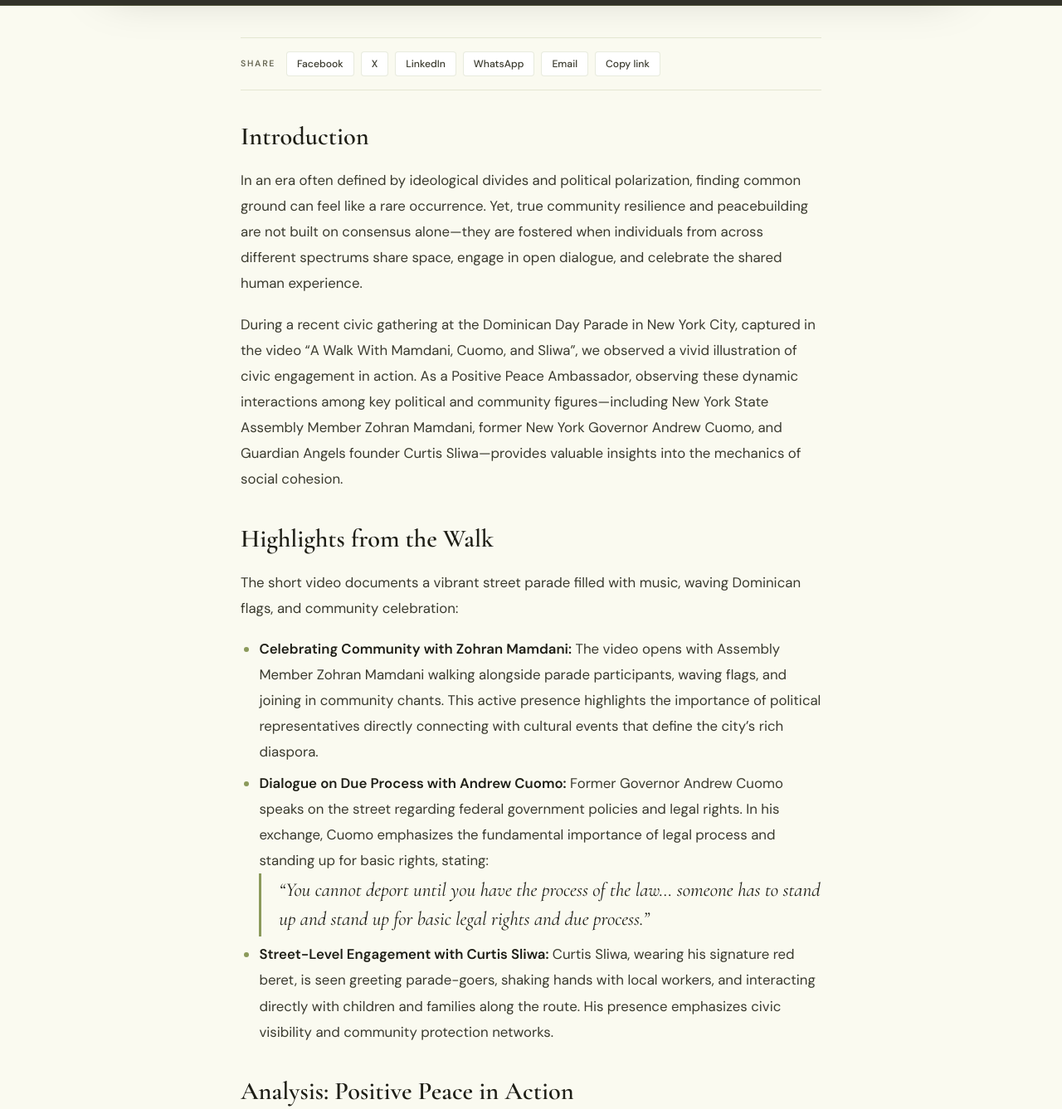
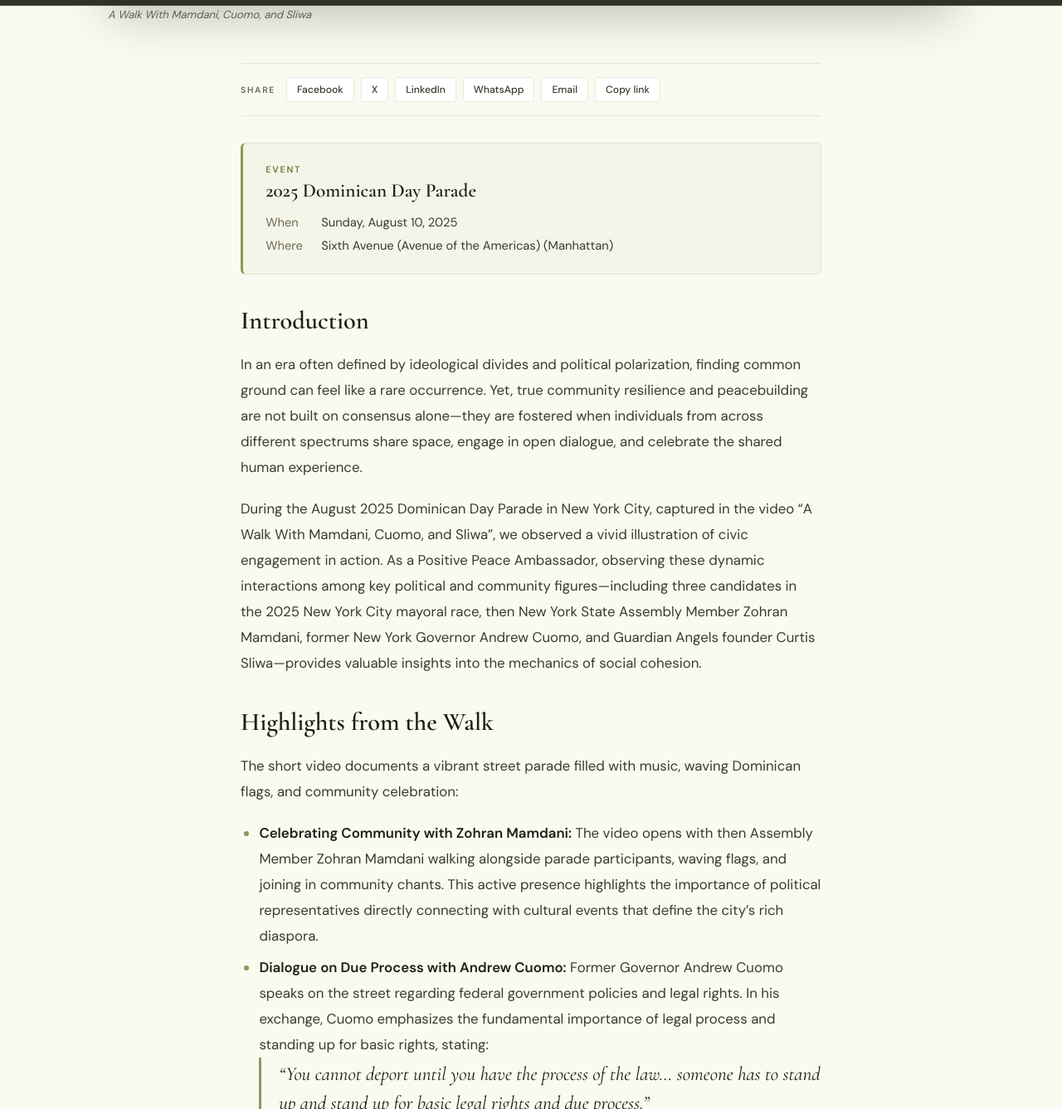
Before and after one commit to mnshakoor/arac-positive-peace-nyc, a Jekyll site: the page built from _nyc_events/a-walk-with-mamdani-cuomo-and-sliwa.md, in a window 1280 px wide and 1400 px high, scrolled down 1123 px, cut to the strip 63-1400 px from the top of the window. Shown: the whole strip at 83% size. Built offline with Jekyll 4.4.1, drawn with Linux system fonts in a browser that asks for light colours; some of the changed text lies outside the part shown.

Commit message:
Date the Mamdani, Cuomo and Sliwa story to the August 2025 parade
- Add event details: 2025 Dominican Day Parade, Sunday, August 10,
  2025, Sixth Avenue, Manhattan (schema.org Event data included)
- Replace "a recent civic gathering" with the parade's date, identify
  the three as 2025 mayoral candidates, and refer to Mamdani as "then"
  Assembly Member
- Add an editor's note that Mamdani won the November 2025 election and
  took office as Mayor in January 2026

Co-Authored-By: Claude Opus 5.5 <noreply@anthropic.com>
Claude-Session: https://claude.ai/code/session_01SoXdtZu3AusQdMZNLX1q7u

```diff
--- a/_nyc_events/a-walk-with-mamdani-cuomo-and-sliwa.md
+++ b/_nyc_events/a-walk-with-mamdani-cuomo-and-sliwa.md
@@ -1,13 +1,19 @@
 ---
 title: "A Walk With Mamdani, Cuomo, and Sliwa: Finding Positive Peace in Civic Celebration"
-description: "At New York City's Dominican Day Parade, Zohran Mamdani, Andrew Cuomo and Curtis Sliwa shared one civic space. What the walk shows about the mechanics of Positive Peace."
+description: "At the August 2025 Dominican Day Parade, mayoral candidates Zohran Mamdani, Andrew Cuomo and Curtis Sliwa shared one civic space. What the walk shows about the mechanics of Positive Peace."
 date: 2026-10-29
 category: Diaspora Communities
 author: m-nuri-shakoor
-tags: [dominican day parade, zohran mamdani, andrew cuomo, curtis sliwa, civic engagement, due process, diaspora, positive peace]
+tags: [dominican day parade, 2025 nyc mayoral race, zohran mamdani, andrew cuomo, curtis sliwa, civic engagement, due process, diaspora, positive peace]
 pillars: [well-functioning-government, acceptance-of-the-rights-of-others, high-levels-of-human-capital, good-relations-with-neighbours]
 featured: false
 lead_video: true            # show the video at the top instead of the cover image
+
+event:
+  name: 2025 Dominican Day Parade
+  date: 2025-08-10
+  venue: Sixth Avenue (Avenue of the Americas)
+  borough: Manhattan
 
 # Cover: the video's YouTube thumbnail. Replace with a still uploaded to
 # assets/nyc-events/a-walk-with-mamdani-cuomo-and-sliwa/ for a sharper preview.
@@ -29,13 +35,13 @@ sources:
 
 In an era often defined by ideological divides and political polarization, finding common ground can feel like a rare occurrence. Yet, true community resilience and peacebuilding are not built on consensus alone—they are fostered when individuals from across different spectrums share space, engage in open dialogue, and celebrate the shared human experience.
 
-During a recent civic gathering at the Dominican Day Parade in New York City, captured in the video "A Walk With Mamdani, Cuomo, and Sliwa", we observed a vivid illustration of civic engagement in action. As a Positive Peace Ambassador, observing these dynamic interactions among key political and community figures—including New York State Assembly Member Zohran Mamdani, former New York Governor Andrew Cuomo, and Guardian Angels founder Curtis Sliwa—provides valuable insights into the mechanics of social cohesion.
+During the August 2025 Dominican Day Parade in New York City, captured in the video "A Walk With Mamdani, Cuomo, and Sliwa", we observed a vivid illustration of civic engagement in action. As a Positive Peace Ambassador, observing these dynamic interactions among key political and community figures—including three candidates in the 2025 New York City mayoral race, then New York State Assembly Member Zohran Mamdani, former New York Governor Andrew Cuomo, and Guardian Angels founder Curtis Sliwa—provides valuable insights into the mechanics of social cohesion.
 
 ## Highlights from the Walk
 
 The short video documents a vibrant street parade filled with music, waving Dominican flags, and community celebration:
 
-- **Celebrating Community with Zohran Mamdani:** The video opens with Assembly Member Zohran Mamdani walking alongside parade participants, waving flags, and joining in community chants. This active presence highlights the importance of political representatives directly connecting with cultural events that define the city's rich diaspora.
+- **Celebrating Community with Zohran Mamdani:** The video opens with then Assembly Member Zohran Mamdani walking alongside parade participants, waving flags, and joining in community chants. This active presence highlights the importance of political representatives directly connecting with cultural events that define the city's rich diaspora.
 - **Dialogue on Due Process with Andrew Cuomo:** Former Governor Andrew Cuomo speaks on the street regarding federal government policies and legal rights. In his exchange, Cuomo emphasizes the fundamental importance of legal process and standing up for basic rights, stating:
 
   > "You cannot deport until you have the process of the law... someone has to stand up and stand up for basic legal rights and due process."
@@ -66,4 +72,6 @@ Building peace within complex urban environments requires continuous effort, res
 
 By documenting and analyzing these moments, ARAC International reaffirms its commitment to promoting human rights, rule of law, and positive peace across communities worldwide.
 
+*Editor's note: this footage was recorded during the 2025 mayoral campaign. Zohran Mamdani won the November 2025 election and took office as Mayor of New York City in January 2026.*
+
 For more articles and updates on human security, conflict transformation, and peacebuilding initiatives, visit [community.arac-international.org](https://community.arac-international.org).
```
